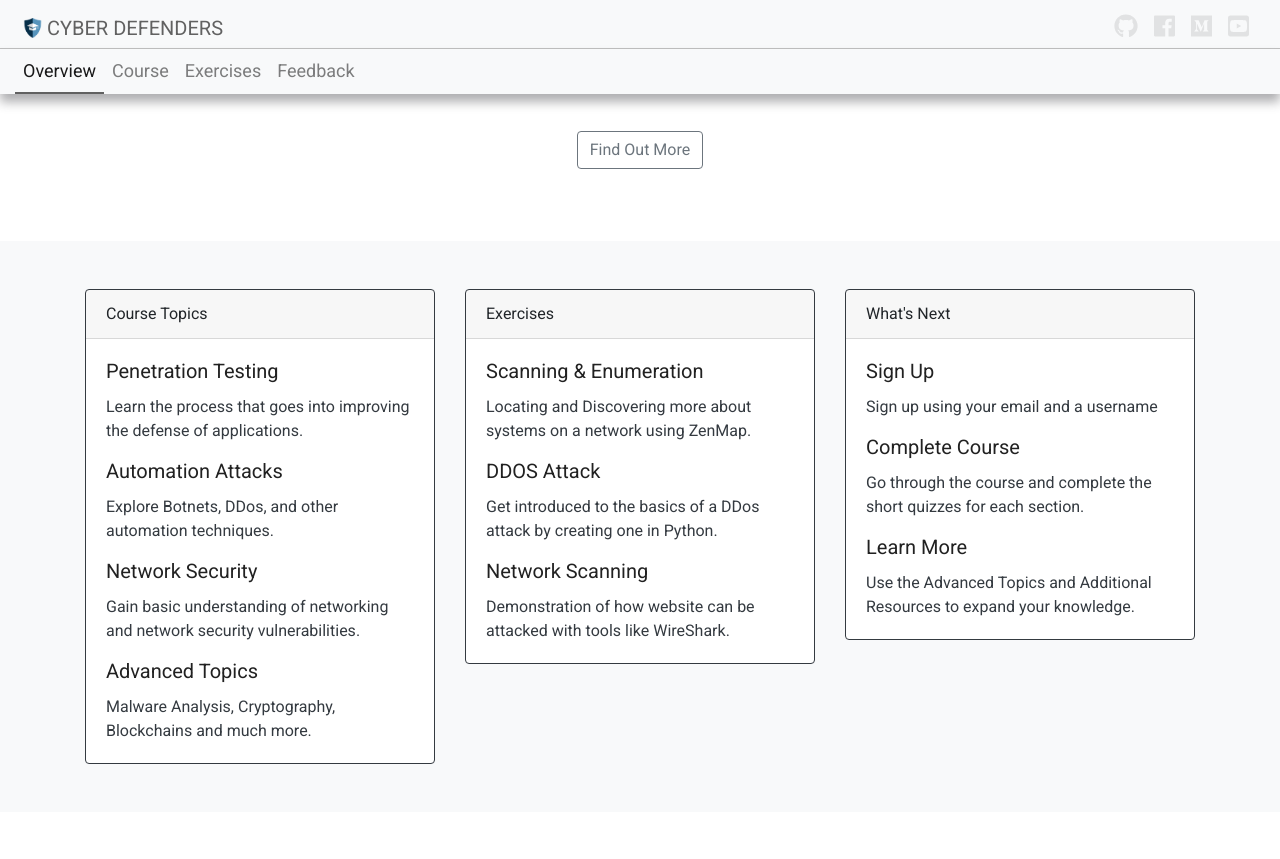
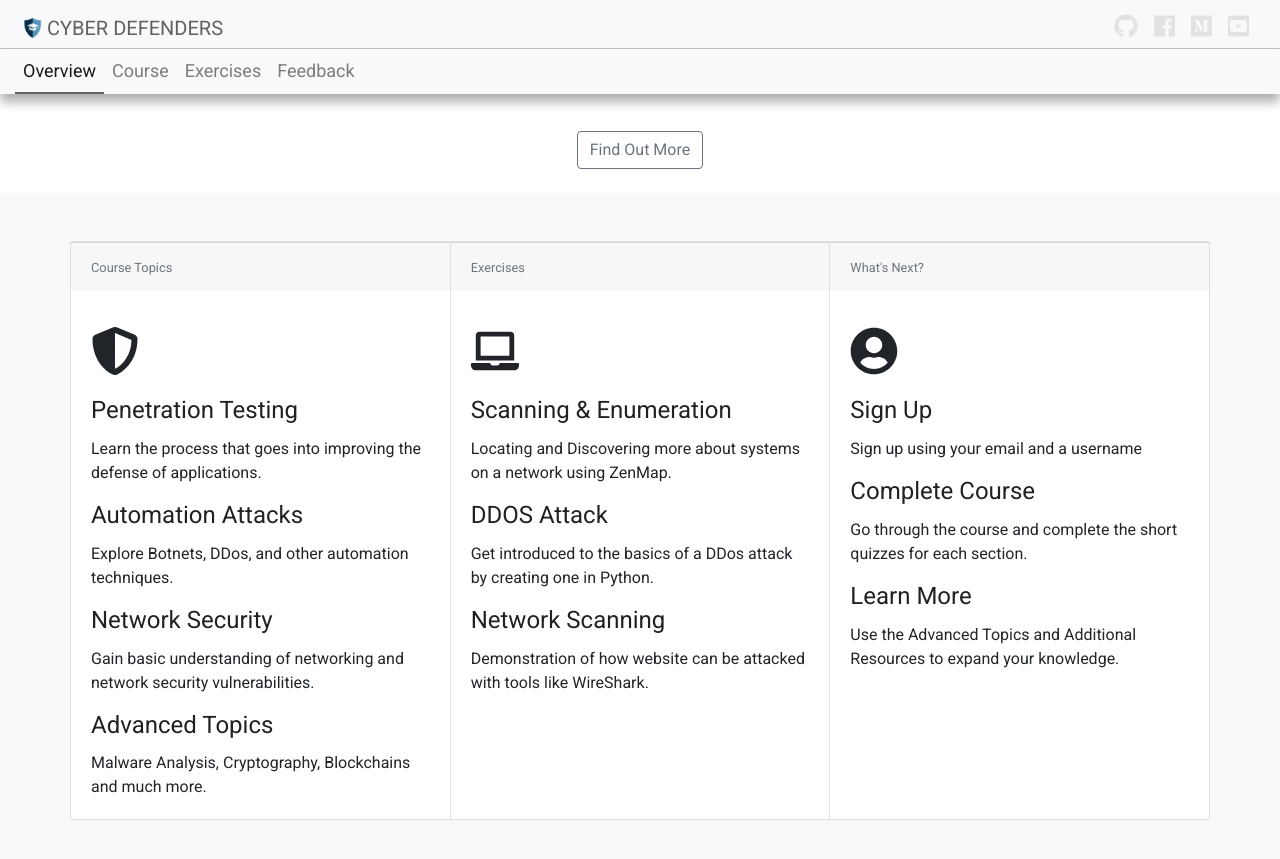
Before and after one commit to cyberdefenders/cyber-defenders-course, a Jekyll site: the page built from index.html, in a window 1280 px wide and 900 px high, scrolled down 740 px. Shown: the top 859 px of the window. Built offline with Jekyll 4.4.1, drawn with Linux system fonts in a browser that asks for light colours; nearby versions of some CDN libraries.

Commit message:
Fixes #3, card-block changed to card-groups

```diff
--- /dev/null
+++ b/_includes/card-group.html
@@ -0,0 +1,55 @@
+<!-- Overview Section - 3 Card GROUP -->
+<section id="boxes" class="py-0 m-0">
+  <div class="container-fluid bg-light">
+    <div class="container py-5">
+    <div class="row">
+      <div class="card-group">
+        <div class="card">
+          <div class="card-footer">
+            <small class="text-muted">Course Topics</small>
+          </div>
+          <div class="card-body">
+            <i class="fas fa-shield-alt my-3" style="height:48px;width:48px;"></i>
+            <h4 class="card-title"><a href="">Penetration Testing</a></h4>
+            <p class="card-text">Learn the process that goes into improving the defense of applications.</p>
+            <h4 class="card-title"><a href="">Automation Attacks</a></h4>
+            <p class="card-text">Explore Botnets, DDos, and other automation techniques.</p>
+            <h4 class="card-title"><a href="">Network Security</a></h4>
+            <p class="card-text">Gain basic understanding of networking and network security vulnerabilities.</p>
+            <h4 class="card-title"><a href="">Advanced Topics</a></h4>
+            <p class="card-text">Malware Analysis, Cryptography, Blockchains and much more.</p>
+          </div>
+        </div>
+        <div class="card">
+          <div class="card-footer">
+            <small class="text-muted">Exercises</small>
+          </div>
+          <div class="card-body">
+            <i class="fas fa-laptop my-3" style="height:48px;width:48px;"></i>
+            <h4 class="card-title"><a href="">Scanning & Enumeration</a></h4>
+            <p class="card-text">Locating and Discovering more about systems on a network using ZenMap.</p>
+            <h4 class="card-title"><a href="">DDOS Attack</a></h4>
+            <p class="card-text">Get introduced to the basics of a DDos attack by creating one in Python.</p>
+            <h4 class="card-title"><a href="">Network Scanning</a></h4>
+            <p class="card-text">Demonstration of how website can be attacked with tools like WireShark.</p>
+          </div>
+        </div>
+        <div class="card">
+          <div class="card-footer">
+            <small class="text-muted">What's Next?</small>
+          </div>
+          <div class="card-body">
+            <i class="fas fa-user-circle my-3" style="height:48px;width:48px;"></i>
+            <h4 class="card-title"><a href="">Sign Up</a></h4>
+            <p class="card-text">Sign up using your email and a username</p>
+            <h4 class="card-title"><a href="">Complete Course</a></h4>
+            <p class="card-text">Go through the course and complete the short quizzes for each section.</p>
+            <h4 class="card-title"><a href="">Learn More</a></h4>
+            <p class="card-text">Use the Advanced Topics and Additional Resources to expand your knowledge.</p>
+          </div>
+        </div>
+      </div>
+    </div>
+  </div>
+</div>
+</section>
--- a/index.html
+++ b/index.html
@@ -20,58 +20,9 @@ overview: active
   </div>
 </section>
 
-<!-- Overview Section - 3 Card Panel-->
-<section id="boxes" class="py-5">
-  <div class="container-fluid bg-light">
-    <div class="container py-5">
-    <div class="row">
-      <div class="col-12 col-md-4">
-        <div class="card border-dark">
-          <div class="card-header">Course Topics</div>
-          <div class="card-body text-dark">
-            <h5 class="card-title"><a href="">Penetration Testing</a></h3>
-            <p class="card-text">Learn the process that goes into improving the defense of applications.</p>
-            <h5 class="card-title"><a href="">Automation Attacks</a></h3>
-            <p class="card-text">Explore Botnets, DDos, and other automation techniques.</p>
-            <h5 class="card-title"><a href="">Network Security</a></h3>
-            <p class="card-text">Gain basic understanding of networking and network security vulnerabilities.</p>
-            <h5 class="card-title"><a href="">Advanced Topics</a></h3>
-            <p class="card-text">Malware Analysis, Cryptography, Blockchains and much more.</p>
-          </div>
-        </div>
-      </div>
-      <div class="col-12 py-3 py-md-0 col-md-4">
-        <div class="card border-dark">
-          <div class="card-header">Exercises</div>
-          <div class="card-body text-dark">
-            <h5 class="card-title"><a href="">Scanning & Enumeration</a></h3>
-            <p class="card-text">Locating and Discovering more about systems on a network using ZenMap.</p>
-            <h5 class="card-title"><a href="">DDOS Attack</a></h3>
-            <p class="card-text">Get introduced to the basics of a DDos attack by creating one in Python.</p>
-            <h5 class="card-title"><a href="">Network Scanning</a></h3>
-            <p class="card-text">Demonstration of how website can be attacked with tools like WireShark.</p>
-          </div>
-        </div>
-      </div>
-      <div class="col-12 py-1 py-md-0 col-md-4">
-        <div class="card border-dark">
-          <div class="card-header">What's Next</div>
-          <div class="card-body text-dark">
-            <h5 class="card-title"><a href="">Sign Up</a></h3>
-            <p class="card-text">Sign up using your email and a username</p>
-            <h5 class="card-title"><a href="">Complete Course</a></h3>
-            <p class="card-text">Go through the course and complete the short quizzes for each section.</p>
-            <h5 class="card-title"><a href="">Learn More</a></h3>
-            <p class="card-text">Use the Advanced Topics and Additional Resources to expand your knowledge.</p>
-          </div>
-        </div>
-      </div>
-    </div>
-  </div>
-</div>
-</section>
+<!-- include card-block.html -->
 
-
+{% include card-group.html %}
 
 <!-- Getting Started Section -->
 <section id="get-started-section" class="py-5 text-center">
```
Also changed, not shown: _includes/card-block.html (added, +50 -0 lines), 11 other files.
